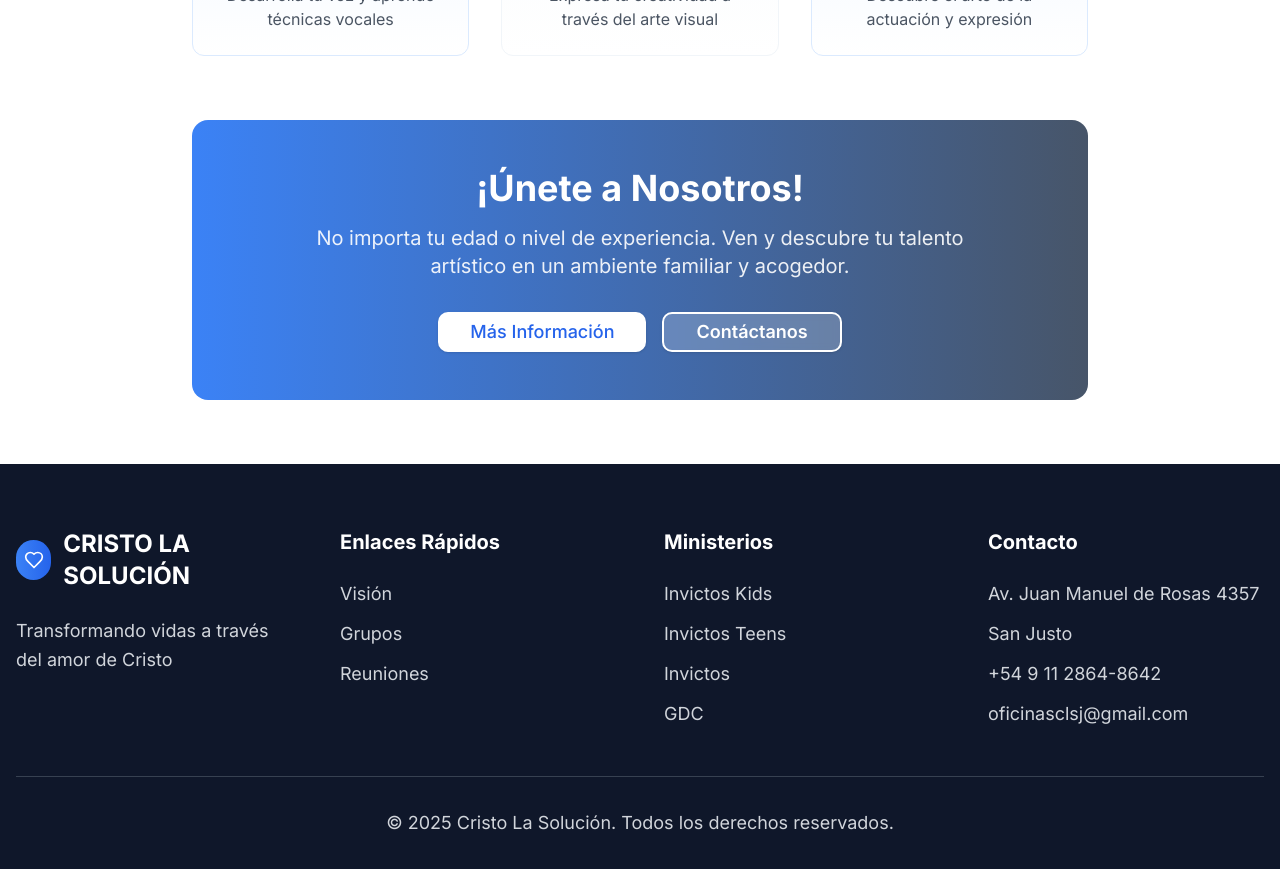
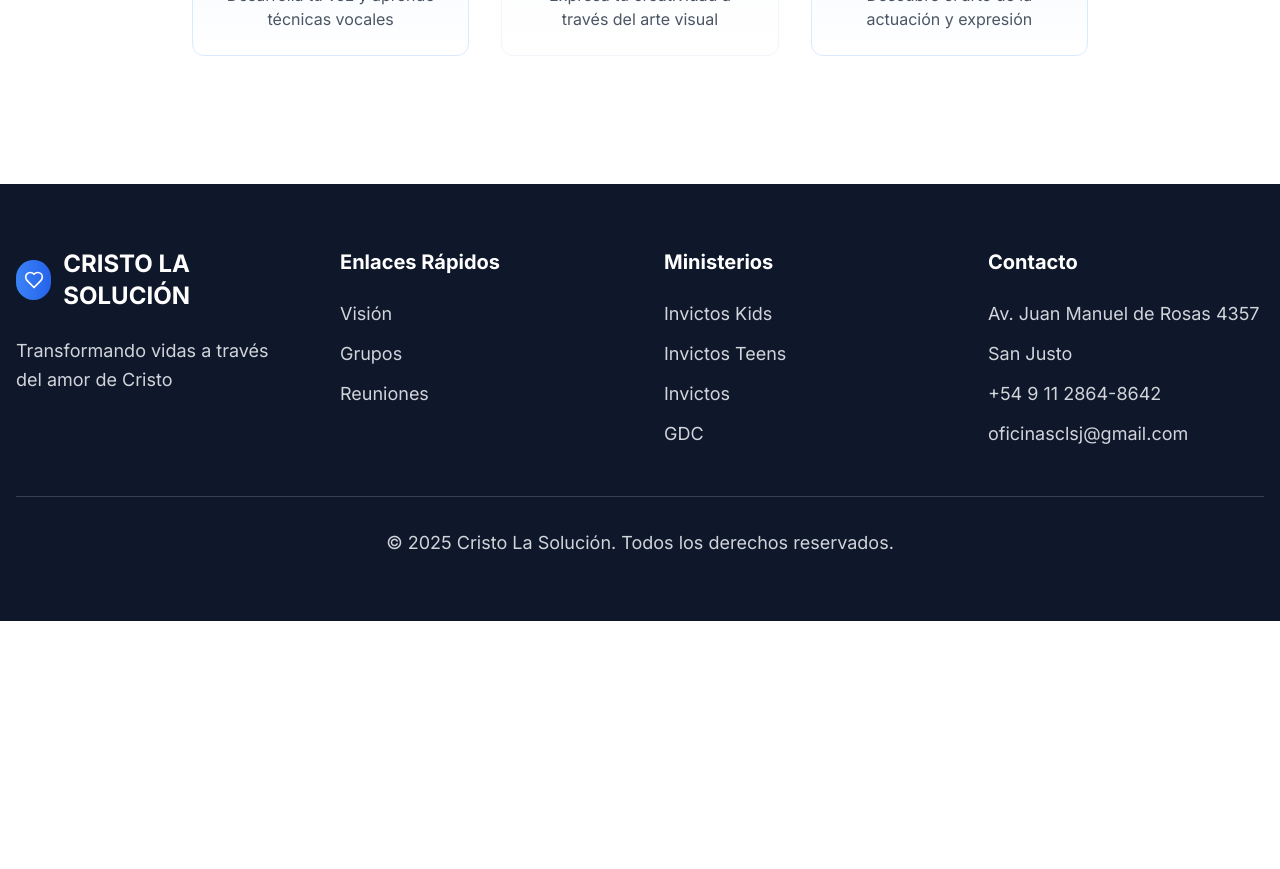
Before and after one commit to juanpo12/cristo-la-solucion, a Next.js app: page /arte in a window 1280 px wide. Shown: the part 920-1789 px from the top of the page. After the commit the page ends 1541 px from the top, so only its background shows below. Built offline with nearby package versions, Linux system fonts and the light colour scheme.

Commit message:
refactor(store-showcase): update arte section name and remove cta from arte page
Update the arte section name from "LABORATORIO DE ARTE" to "ARTE CLS" for consistency. Remove the call-to-action section from the arte page as it's no longer needed.

```diff
--- a/app/arte/page.tsx
+++ b/app/arte/page.tsx
@@ -75,31 +75,7 @@ export default function ArtePage() {
             </div>
 
           </div>
-
-          {/* Call to Action */}
-          <div className="text-center bg-gradient-to-r from-church-electric-500 to-church-navy-600 rounded-2xl p-12 text-white">
-            <h3 className="text-4xl font-bold mb-4">¡Únete a Nosotros!</h3>
-            <p className="text-xl mb-8 opacity-90 max-w-2xl mx-auto">
-              No importa tu edad o nivel de experiencia. Ven y descubre tu talento artístico en un ambiente familiar y acogedor.
-            </p>
-            <div className="flex flex-col sm:flex-row gap-4 justify-center">
-              <Button
-                size="lg"
-                className="bg-white text-church-electric-600 hover:bg-gray-100 px-8 py-4 text-lg"
-              >
-                Más Información
-              </Button>
-              <Link href="/contacto">
-                <Button
-                  size="lg"
-                  className="bg-white/20 backdrop-blur-sm border-2 border-white text-white hover:bg-white hover:text-church-electric-600 px-8 py-4 text-lg font-semibold transition-all duration-300"
-                >
-                  Contáctanos
-                </Button>
-              </Link>
-            </div>
-          </div>
-        </div>
+      </div>
       </div>
     </div>
   );
--- a/components/store-showcase.tsx
+++ b/components/store-showcase.tsx
@@ -25,7 +25,7 @@ const storeSections: StoreSection[] = [
   },
   {
     id: "arte",
-    name: "LABORATORIO DE ARTE",
+    name: "ARTE CLS",
     shortDesc: "Canto, dibujo, teatro y danza ¡Para toda la familia!",
     image: "/DSC02510.jpg",
     color: "from-pink-600/30 to-rose-600/30",
```
